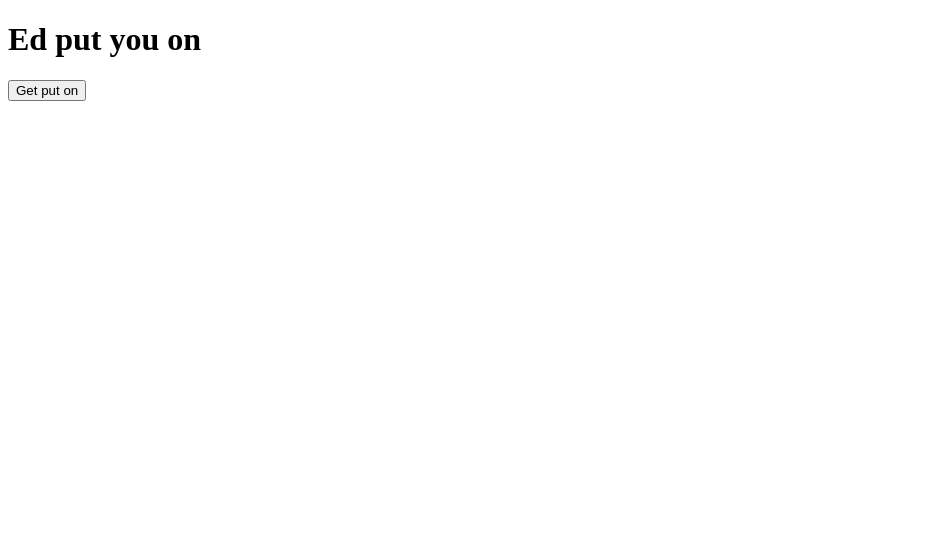
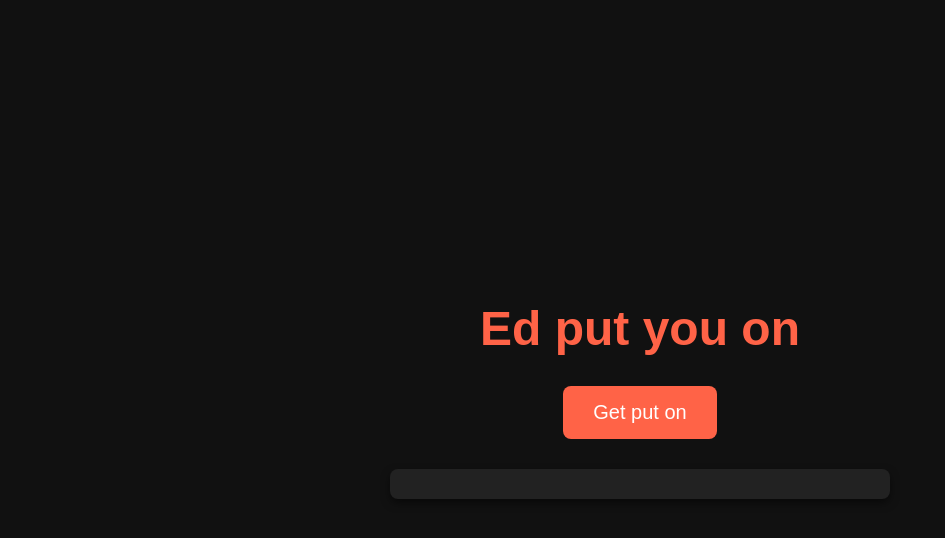
Before and after one commit to edcamey23/EdPutYouOn, a plain HTML site: page index.html in a window 1280 px wide. Shown: the whole page, without its empty margins (0-945 px from the left). Drawn offline with Linux system fonts and the light colour scheme.

Commit message:
Update index.html

```diff
--- a/index.html
+++ b/index.html
@@ -5,7 +5,61 @@
   <meta name="viewport" content="width=device-width, initial-scale=1.0">
   <title>Ed Put You On</title>
   <style>
-    /* (Same as before) */
+    /* General reset */
+    * {
+      margin: 0;
+      padding: 0;
+      box-sizing: border-box;
+    }
+    body {
+      font-family: 'Arial', sans-serif;
+      background-color: #111;
+      color: #fff;
+      height: 100vh;
+      display: flex;
+      flex-direction: column;
+      justify-content: center;
+      align-items: center;
+      text-align: center;
+      padding: 20px;
+    }
+    h1 {
+      font-size: 3rem;
+      margin-bottom: 30px;
+      color: #FF6347; /* Tomato color */
+    }
+    button {
+      padding: 15px 30px;
+      font-size: 1.25rem;
+      background-color: #FF6347;
+      color: white;
+      border: none;
+      border-radius: 8px;
+      cursor: pointer;
+      transition: background-color 0.3s;
+    }
+    button:hover {
+      background-color: #e55342;
+    }
+    .song-display {
+      margin-top: 30px;
+      font-size: 1.25rem;
+      line-height: 1.5;
+      padding: 15px;
+      background-color: #222;
+      border-radius: 8px;
+      width: 90%;
+      max-width: 500px;
+      box-shadow: 0 4px 8px rgba(0, 0, 0, 0.5);
+    }
+    a {
+      color: #00aced;
+      text-decoration: none;
+      font-weight: bold;
+    }
+    a:hover {
+      text-decoration: underline;
+    }
   </style>
 </head>
 <body>
@@ -14,13 +68,11 @@
   <div class="song-display" id="songDisplay"></div>
 
   <script>
-    // Fetch songs from the JSON file
     async function loadSongs() {
       const response = await fetch('songs.json');
       return await response.json();
     }
 
-    // Get a random song and display it
     async function getPutOn() {
       const songs = await loadSongs();
       const randomIndex = Math.floor(Math.random() * songs.length);
```
